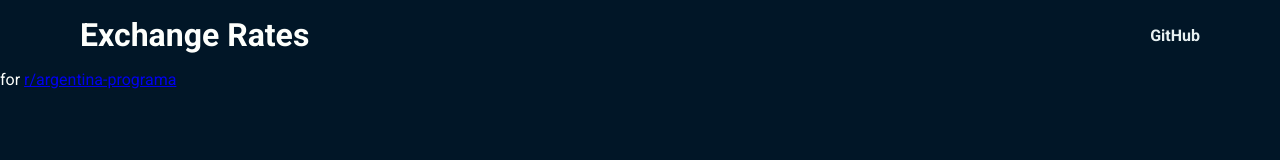
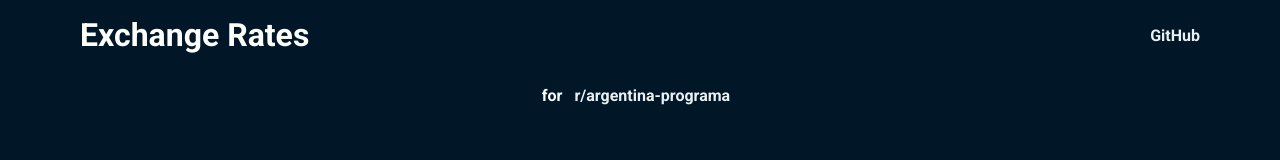
Before and after one commit to leonelmosqueda/exchange-rates, a plain HTML site: page index.html in a window 1280 px wide. Drawn offline with Linux system fonts and the light colour scheme.

Commit message:
Add styles to footer section

```diff
--- a/css/styles.css
+++ b/css/styles.css
@@ -14,6 +14,7 @@
     --warning-color: #FF9F1C;
     --hover-color: #107653;
     --border-radius: 1em;
+    --transition: all .5s ease-in-out;
 }
 
 body {
@@ -26,7 +27,8 @@ body {
     color: var(--secondary-color);
 }
 
-.header {
+.header,
+.footer {
     display: flex;
     padding: 1em;
 }
@@ -41,7 +43,7 @@ body {
 
 .header .left .title {
     cursor: pointer;
-    transition: all .5s ease-in-out;
+    transition: var(--transition);
 }
 
 .header .left .title:hover {
@@ -60,9 +62,31 @@ body {
     text-decoration: none;
     color: var(--terciary-color);
     font-weight: 700;
-    transition: all .5s ease-in-out;
+    transition: var(--transition);
 }
 
 .header .right a:hover {
     color: var(--hover-color);
 }
+
+.footer {
+    justify-content: center;
+    align-items: center;
+    font-weight: 700;
+}
+
+.footer .link {
+    display: inline-block;
+    transition: var(--transition);
+    padding: 0 .5em;
+    border-radius: .5em;
+    color: var(--terciary-color);
+    text-decoration: none;
+}
+
+.footer .link:hover {
+    color: var(--main-color);
+    background-color: #06bee1;
+    background-image: linear-gradient(0deg, #06bee1 0%, #ffffff 50%, #06bee1 100%);
+    box-shadow: 0 0 15px 0 #06BEE1;
+}
```
